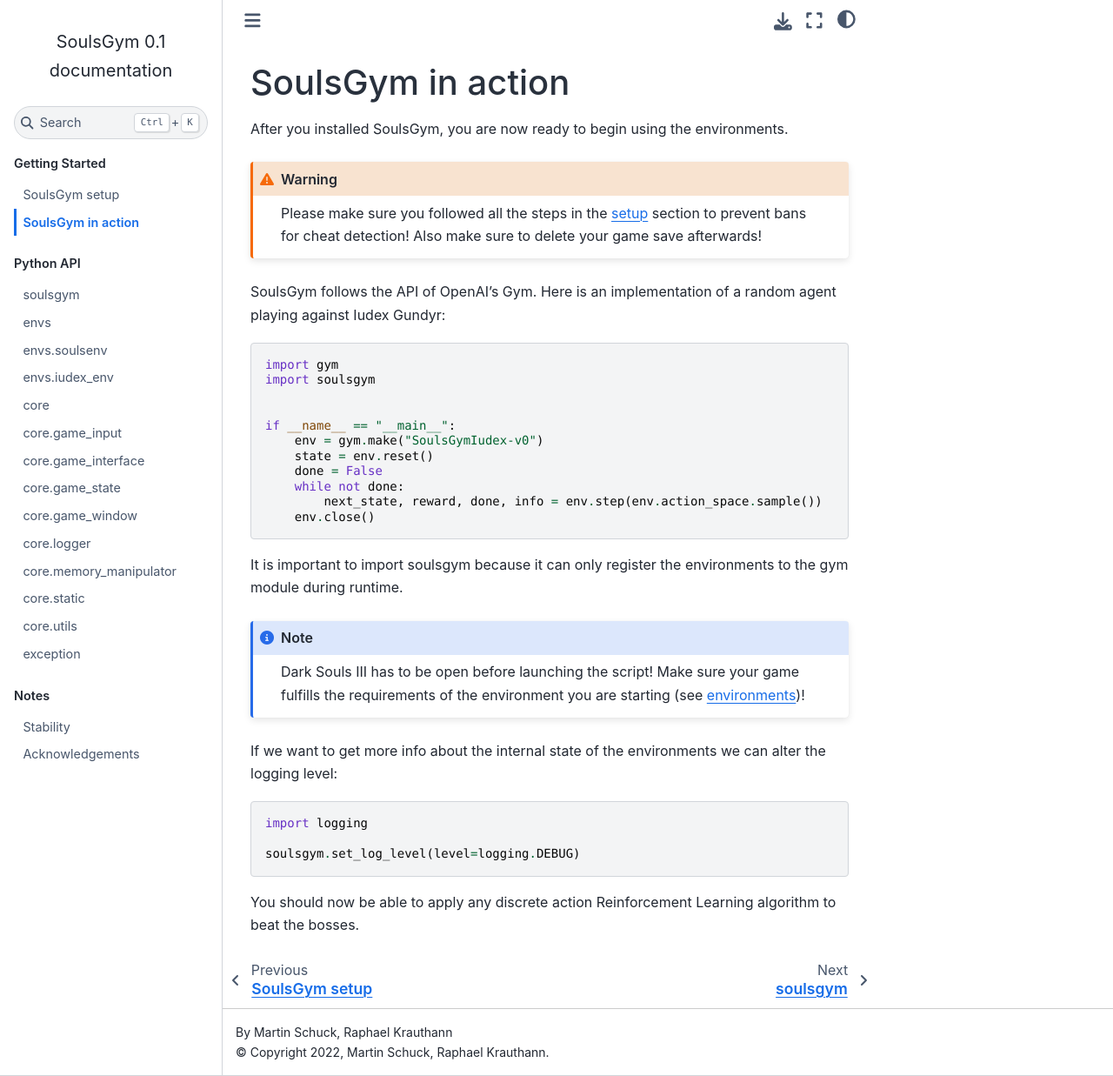
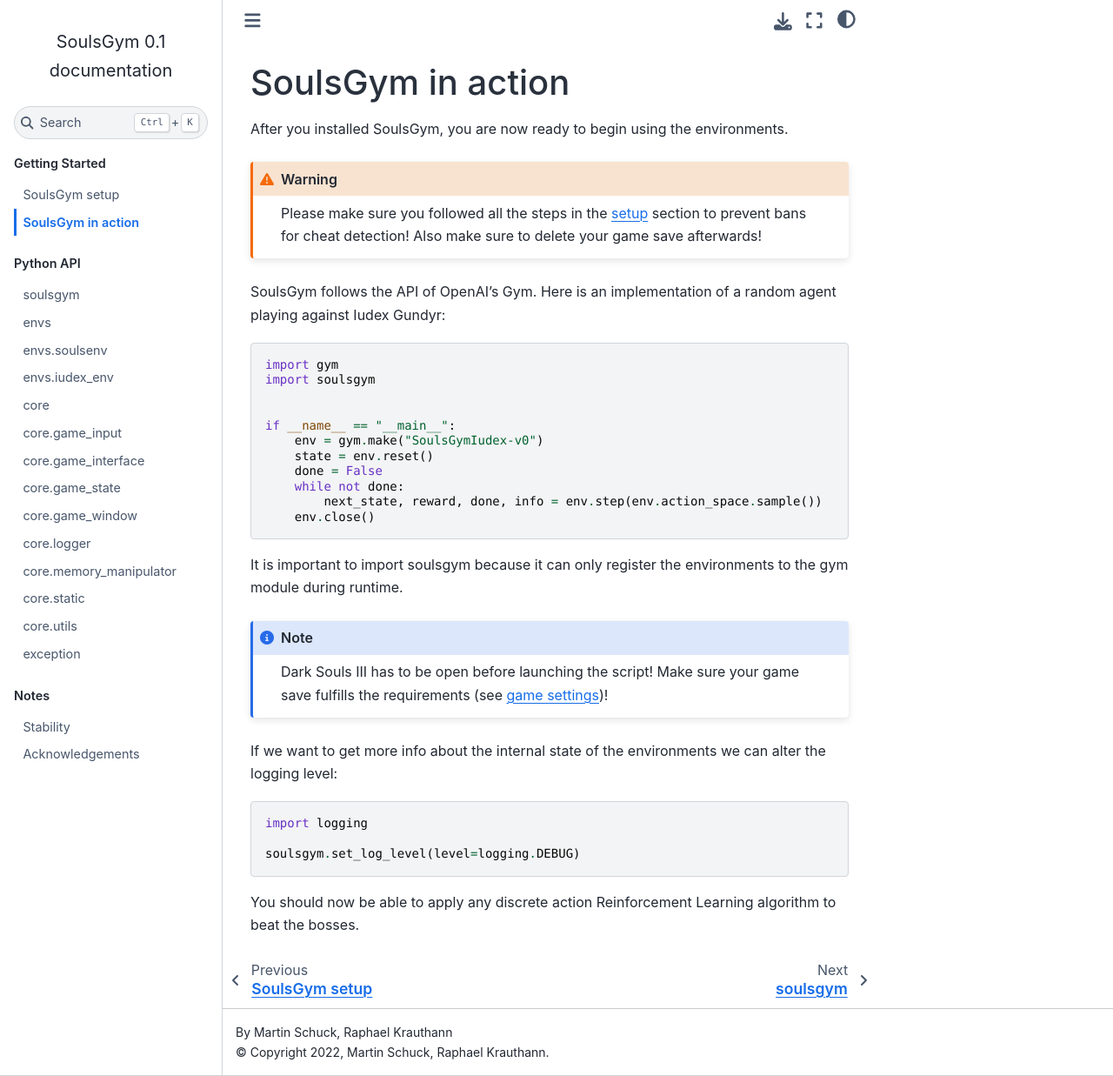
Before and after one commit to amacati/SoulsGym, a Sphinx documentation site: the page built from docs/getting_started/gym.rst, in a window 1280 px wide and 1237 px high. Shown: the whole window at 87% size. Built offline with Sphinx 7.4.7 and the Sphinx Book theme 1.1.4, drawn with Linux system fonts in a browser that asks for light colours.

Commit message:
Clarify docs

```diff
--- a/docs/conf.py
+++ b/docs/conf.py
@@ -28,7 +28,7 @@
 # Add any Sphinx extension module names here, as strings. They can be
 # extensions coming with Sphinx (named 'sphinx.ext.*') or your custom
 # ones.
-extensions = ['sphinx.ext.autodoc', 'sphinx.ext.napoleon']
+extensions = ['sphinx.ext.autodoc', 'sphinx.ext.napoleon', 'sphinx.ext.todo']
 
 # Autodoc config
 autodoc_member_order = 'bysource'
--- a/docs/getting_started/gym.rst
+++ b/docs/getting_started/gym.rst
@@ -29,8 +29,8 @@
 during runtime.
 
 .. note::
-    Dark Souls III has to be open before launching the script! Make sure your game fulfills the
-    requirements of the environment you are starting (see :ref:`environments <soulsenv>`)!
+    Dark Souls III has to be open before launching the script! Make sure your game save fulfills the
+    requirements (see :ref:`game settings <game_settings>`)!
 
 If we want to get more info about the internal state of the environments we can alter the logging
 level:
--- a/docs/getting_started/setup.rst
+++ b/docs/getting_started/setup.rst
@@ -32,6 +32,8 @@
 and set the launch setting to **Play Offline**. Reload the game if necessary. Then create a new
 save game. Exclusively use this save game with SoulsGym! Before you go back online, make sure to
 delete this game save!
+
+.. _game_settings:
 
 Game settings
 ^^^^^^^^^^^^^
--- a/soulsgym/__init__.py
+++ b/soulsgym/__init__.py
@@ -1,7 +1,9 @@
 """The ``soulsgym`` package is a collection of OpenAI gym environments for Dark Souls III.
 
 It contains two main components. The first module :mod:`soulsgym.envs` includes a core environment
-as well as an individual environment for each available boss fight.
+as well as an individual environment for each available boss fight. SoulsGym uses Dark Souls III as
+the underlying engine that is modified at runtime by reading and writing into the game memory to
+create the environments.
 
 Note:
     The environments only cover phase one of the boss fights so far. For further explanations see
```
Also changed, not shown: README.md (+3 -3 lines), 1 other file.
